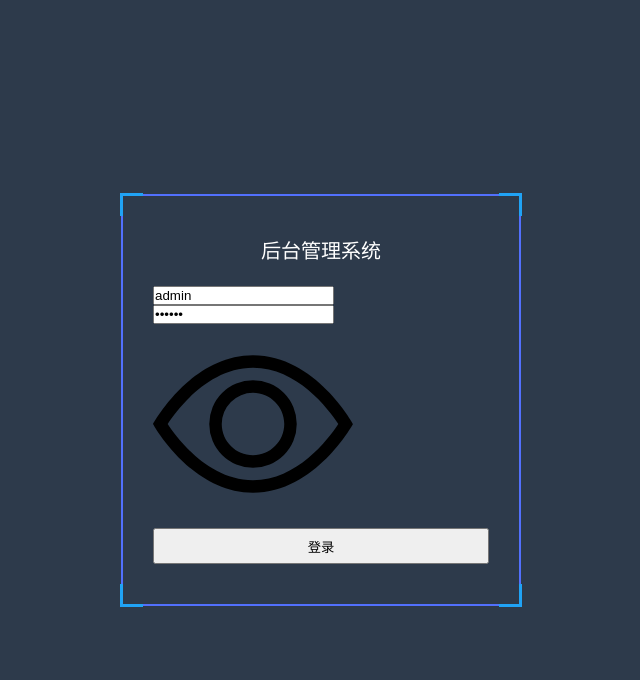
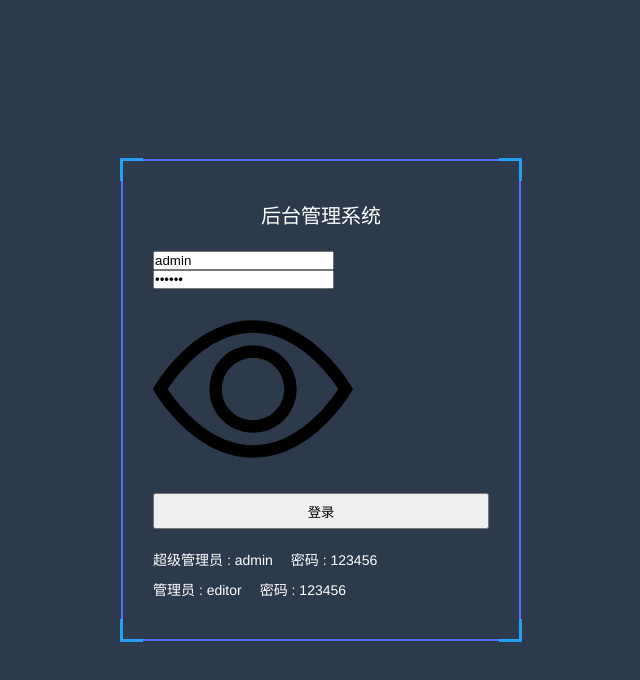
Before and after one commit to Calvin66/vite-vue3-admin, a Vue app: page /#/login in a window 1280 px wide. Shown: the top 680 px of the page, without its empty margins (319-959 px from the left). Built offline with nearby package versions, Linux system fonts and the light colour scheme.

Commit message:
feat: 新增权限用户，生成不同权限菜单

```diff
--- a/src/api/permission.js
+++ b/src/api/permission.js
@@ -1,17 +1,17 @@
 /*
  * @Author: Calvin
  * @Date: 2021-12-06 20:34:43
- * @FilePath: /src/api/permission.js
+ * @FilePath: \src\api\permission.js
  * @Description:权限相关接口
  */
 import request from '@/utils/request'
 
-export function getPermissionMenus(role) {
+export function getPermissionMenus() {
   return request(
     {
       url: '/mock/user/permissionMenu',
       method: 'get',
-      params: { role }
+      params: {}
     },
     { loading: true }
   )
--- a/src/store/modules/permission.js
+++ b/src/store/modules/permission.js
@@ -1,7 +1,7 @@
 /*
  * @Author: Calvin
  * @Date: 2021-12-06 20:17:20
- * @FilePath: /src/store/modules/permission.js
+ * @FilePath: \src\store\modules\permission.js
  * @Description:处理权限路由数据
  */
 
@@ -9,7 +9,6 @@ import { getPermissionMenus } from '@/api/permission'
 import { dynamicRoutes } from '@/router/dynamicRouter/index'
 import router from '@/router/index'
 import { staticRoutes } from '@/router/staticRouter/index'
-import store from '@/store'
 import { recurseRoutes, setDefaultRoute } from '@/utils/recurseRoutes'
 export default {
   namespaced: true,
@@ -37,10 +36,8 @@ export default {
   actions: {
     // 获取权限菜单
     getPermissionList({ commit }) {
-      // role 为方便mock请求，真实开发删除
-      const role = store.state.user.userInfo.role
       return new Promise((resolve, reject) => {
-        getPermissionMenus(role)
+        getPermissionMenus()
           .then((res) => {
             const permissionList = res.list
             /* 根据权限刷选出我们设置好的路由并加入到 path='/' 的children */
--- a/src/utils/request.js
+++ b/src/utils/request.js
@@ -67,7 +67,7 @@ function request(axiosConfig, customOptions, loadingOptions) {
         }
       }
       // 自动携带token
-      if (getToken() && typeof window !== 'undefined') {
+      if (getToken()) {
         config.headers.Authorization = getToken()
       }
 
--- a/src/views/Login/index.vue
+++ b/src/views/Login/index.vue
@@ -21,6 +21,16 @@
       </el-form>
       <div class="login-btn">
         <el-button type="primary" @click="submitForm">登录</el-button>
+      </div>
+      <div class="tip-container">
+        <div class="tips">
+          <span style="margin-right: 18px;">超级管理员 : admin</span>
+          <span>密码 : 123456</span>
+        </div>
+        <div class="tips">
+          <span style="margin-right: 18px;">管理员 : editor</span>
+          <span>密码 : 123456</span>
+        </div>
       </div>
       <span class="icon icon-l-t" />
       <span class="icon icon-r-t" />
@@ -165,6 +175,16 @@ export default {
       border-top: 3px solid #20a3f5;
       border-right: 3px solid #20a3f5;
     }
+
+    .tip-container {
+      margin-top: 10px;
+      font-size: 14px;
+      color: #ffffff;
+
+      .tips {
+        margin-bottom: 10px;
+      }
+    }
   }
 }
 </style>
```
Also changed, not shown: 1 other file (tests, documents, lock files or other folders).
